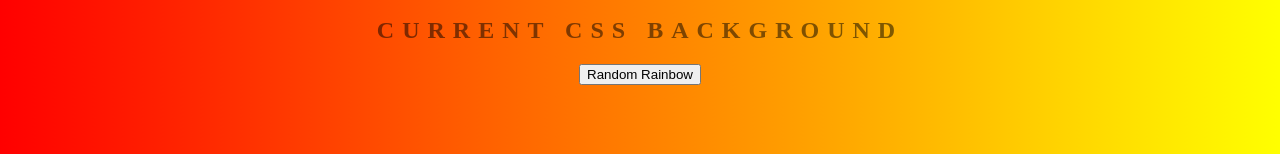
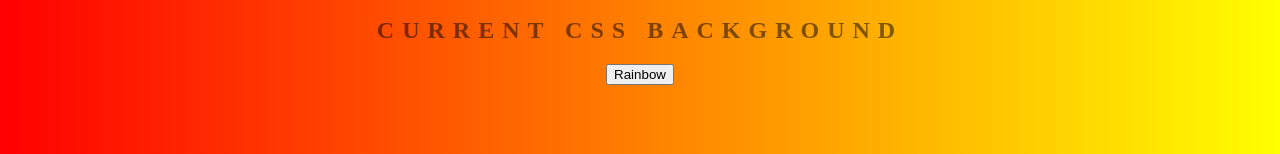
Before and after one commit to innape/background-generator, a plain HTML site: page index.html in a window 1280 px wide. Shown: the part 235-389 px from the top of the page. Drawn offline with Linux system fonts and the light colour scheme.

Commit message:
changing to normal

```diff
--- a/index.html
+++ b/index.html
@@ -10,7 +10,7 @@
 	<input class="color2" type="color" name="color2" value="#ff0000">
 	<h2>Current CSS Background</h2>
 	<h3></h3>
-	<button>Random Rainbow</button>
+	<button>Rainbow</button>
 	<script type="text/javascript" src="script.js"></script>
 </body>
 </html>
```
